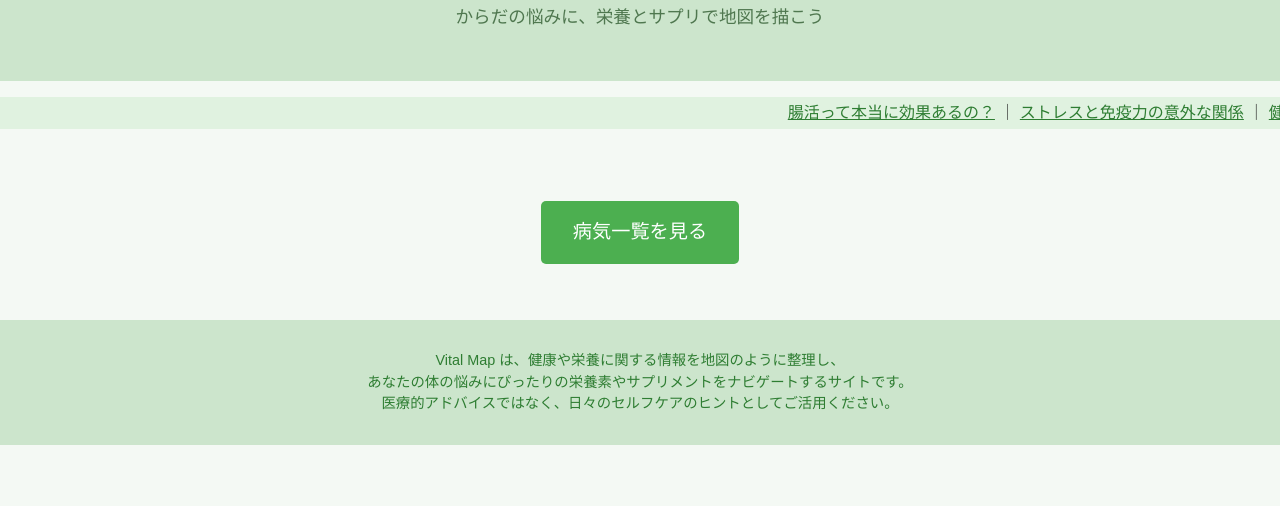
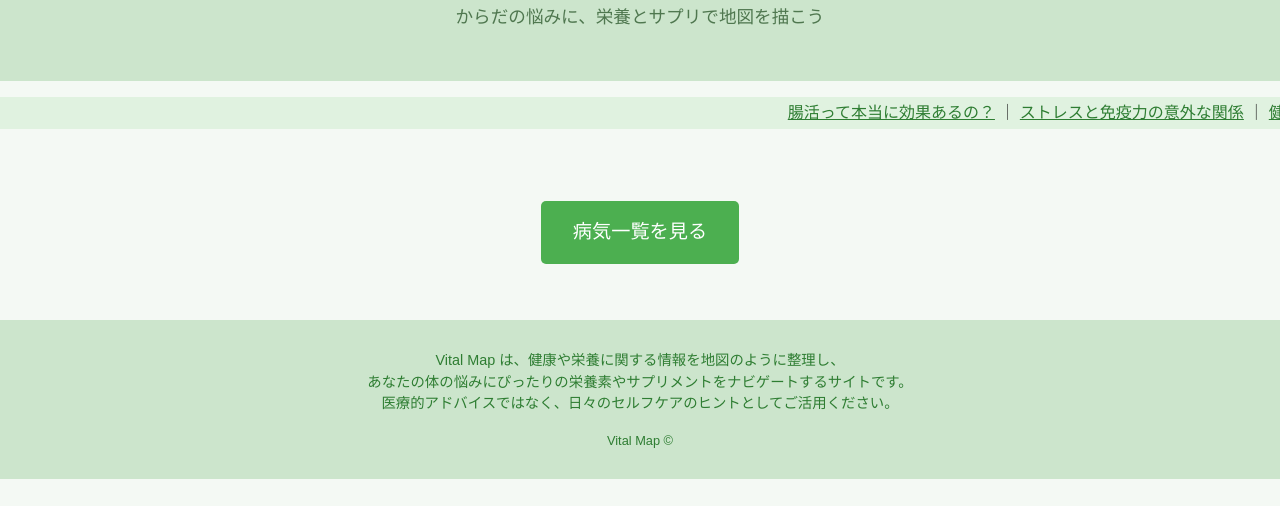
Before and after one commit to msktty/vital-map, a plain HTML site: page index.html in a window 1280 px wide. Shown: the part 294-800 px from the top of the page. Drawn offline with Linux system fonts and the light colour scheme.

Commit message:
Update index.html

```diff
--- a/index.html
+++ b/index.html
@@ -33,6 +33,9 @@
     あなたの体の悩みにぴったりの栄養素やサプリメントをナビゲートするサイトです。<br>
     医療的アドバイスではなく、日々のセルフケアのヒントとしてご活用ください。
   </p>
+  <p style="font-size: 0.8rem; color: #2e7d32; margin-top: 1rem;">
+    Vital Map ©
+  </p>
 </footer>
 </body>
 </html>
```
Lines whose indentation alone changed are shown as unchanged.
